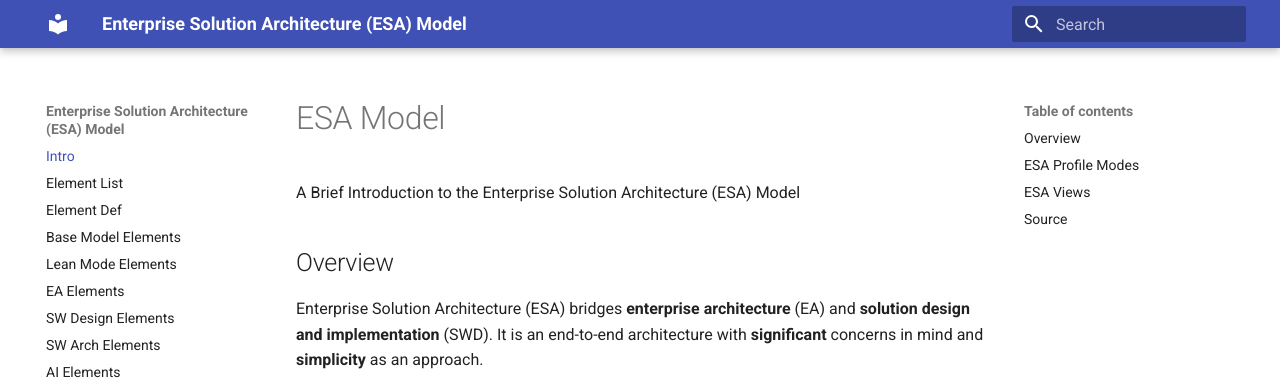
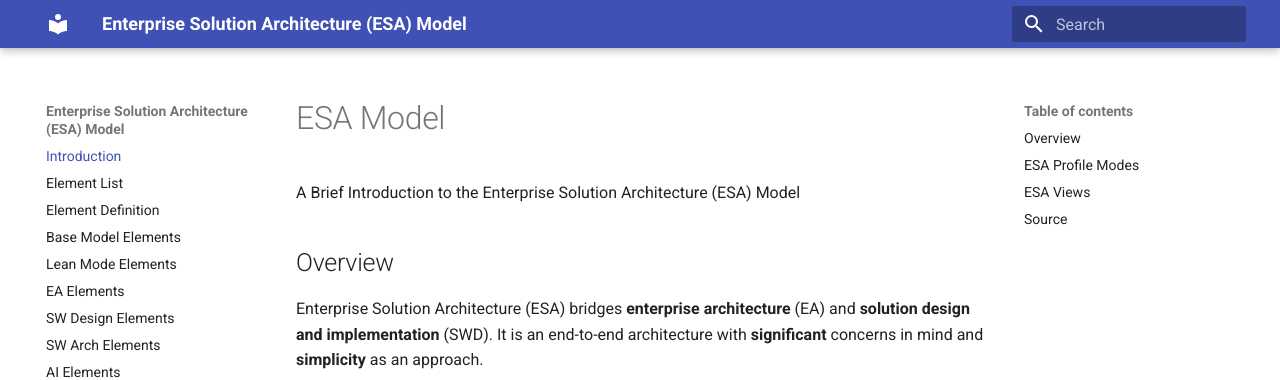
Before and after one commit to seniorgu/esa, an MkDocs documentation site: the page built from docs/index.md, in a window 1280 px wide. Shown: the top 380 px of the page. Built offline with MkDocs 1.6.1 and Material for MkDocs 9.7.7, drawn with Linux system fonts in a browser that asks for light colours.

Commit message:
Update mkdocs.yml

```diff
--- a/mkdocs.yml
+++ b/mkdocs.yml
@@ -1,9 +1,9 @@
 site_name: Enterprise Solution Architecture (ESA) Model
 
 nav:
-  - Intro: index.md
+  - Introduction: index.md
   - Element List: esa-element-list.md
-  - Element Def: esa-element-definition.md
+  - Element Definition: esa-element-definition.md
   - Base Model Elements: esa-base-elements.md
   - Lean Mode Elements: esa-lean-mode-elements.md
   - EA Elements: esa-ea-profile-elements.md
```
